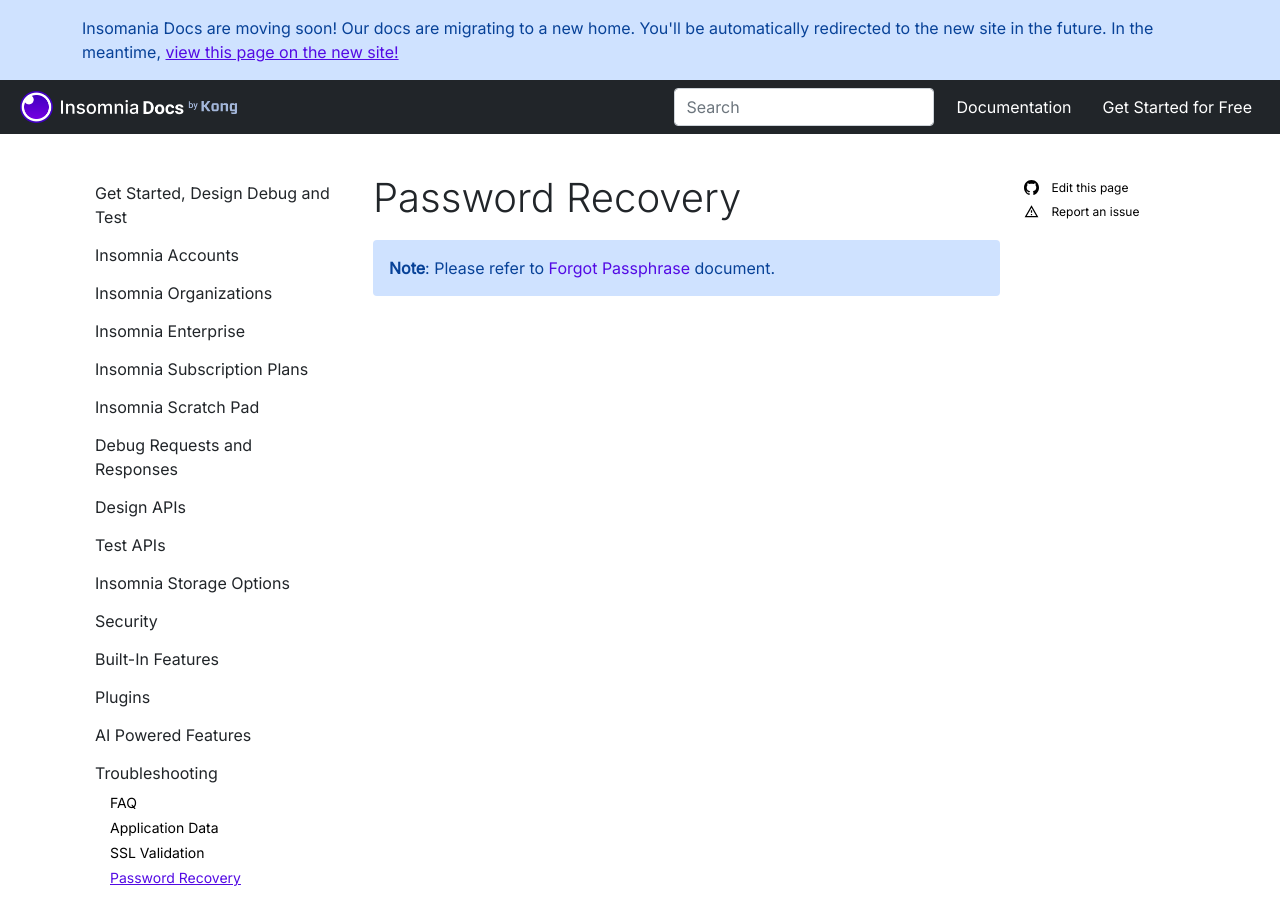
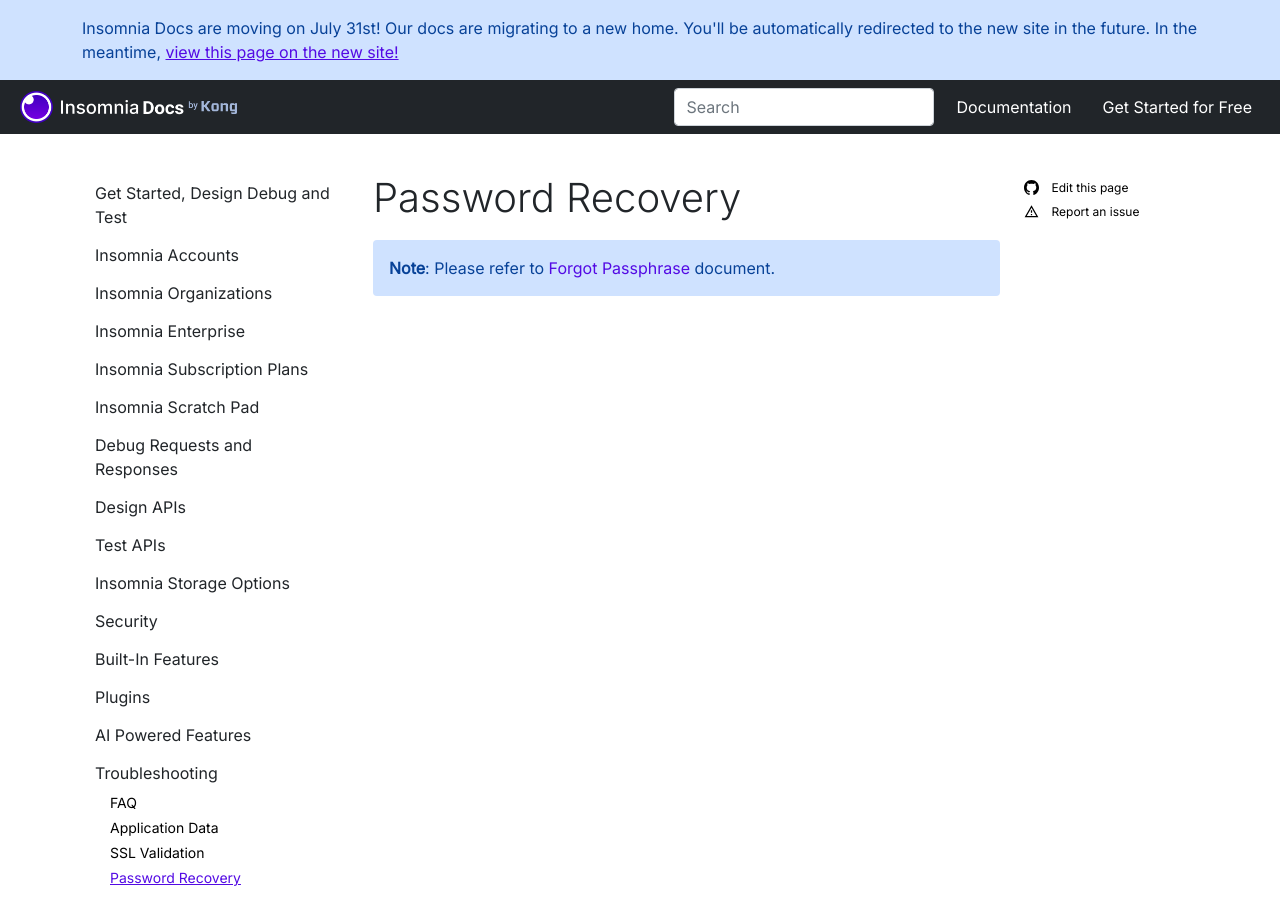
Before and after one commit to Kong/insomnia-docs, a Jekyll site: the page built from docs/insomnia/password-recovery.md, in a window 1280 px wide and 900 px high. Built offline with Jekyll 4.4.1, drawn with Linux system fonts in a browser that asks for light colours; comment, search, counter and statistics services are not loaded.

Commit message:
Update main-nav.html

```diff
--- a/docs/_includes/main-nav.html
+++ b/docs/_includes/main-nav.html
@@ -1,6 +1,6 @@
 <div id='banner' class="alert-primary">
   <div class="container">
-    <span>Insomania Docs are moving soon!</span> Our docs are migrating to a new home. You'll be automatically redirected to the new site in the future. In the meantime, <a href="{{page.dev_site_link}}">view this page on the new site!</a>
+    <span>Insomnia Docs are moving on July 31st!</span> Our docs are migrating to a new home. You'll be automatically redirected to the new site in the future. In the meantime, <a href="{{page.dev_site_link}}">view this page on the new site!</a>
   </div>
 </div>
 
```
